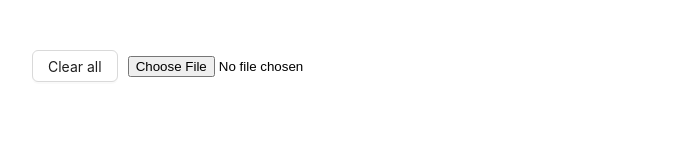
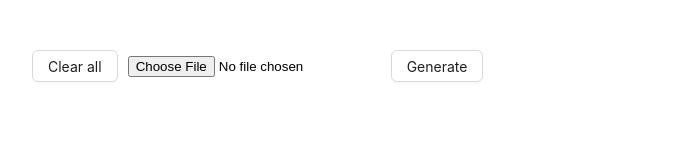
Before and after one commit to DaniilBenyash/CV-Helper, a React (Vite) app: page / in a window 1280 px wide. Shown: the top 160 px of the page, without its empty margins (18-713 px from the left). Built offline with nearby package versions, Linux system fonts and the light colour scheme.

Commit message:
feat: implement docx document generating

```diff
--- a/package.json
+++ b/package.json
@@ -13,17 +13,23 @@
   },
   "dependencies": {
     "@ant-design/icons": "^5.3.3",
+    "angular-expressions": "^1.2.1",
     "antd": "^5.14.2",
     "dayjs": "^1.11.10",
+    "docxtemplater": "^3.46.0",
+    "file-saver": "^2.0.5",
     "formik": "^2.4.5",
     "mammoth": "^1.7.0",
     "mobx": "^6.12.0",
     "mobx-react-lite": "^4.0.6",
+    "pizzip": "^3.1.6",
     "react": "^18.2.0",
+    "react-doc-viewer": "^0.1.5",
     "react-dom": "^18.2.0",
     "styled-components": "^6.1.8"
   },
   "devDependencies": {
+    "@types/file-saver": "^2.0.7",
     "@types/node": "^20.11.25",
     "@types/react": "^18.2.56",
     "@types/react-dom": "^18.2.19",
--- a/src/abstraction/store/fields/index.ts
+++ b/src/abstraction/store/fields/index.ts
@@ -12,7 +12,7 @@ export type TechnologiesMap = {
   [index: string]: string;
 };
 
-type Technology = {
+export type Technology = {
   name: string;
   range: number;
   lastUsed: string;
--- /dev/null
+++ b/src/components/GenerateDocumentButton/GenerateDocumentButton.tsx
@@ -0,0 +1,56 @@
+import Docxtemplater from "docxtemplater";
+import PizZip, { LoadData } from "pizzip";
+import PizZipUtils from "pizzip/utils/index.js";
+import { saveAs } from "file-saver";
+import expressionParser from "docxtemplater/expressions";
+import { Button } from "antd";
+import { useStores } from "@/store/hooks/root-store-context";
+import { Technology } from "@/abstraction/store/fields";
+import { observer } from "mobx-react-lite";
+import { getDataForDocumentGenerating } from "./utils";
+import { convertMonthsToYears } from "@/utils/convertMonthsToYears";
+
+function loadFile(url: string, callback: (err: Error, data: string) => void) {
+  PizZipUtils.getBinaryContent(url, callback);
+}
+
+export const GenerateDocumentButton = observer(() => {
+  const {
+    projects: { table },
+  } = useStores();
+
+  const generateDocument = () => {
+    const dataForGenerating = getDataForDocumentGenerating(table);
+
+    loadFile("/tableTemplate.docx", function (error: Error, content: LoadData) {
+      if (error) {
+        throw error;
+      }
+
+      const zip = new PizZip(content);
+      const doc = new Docxtemplater(zip, {
+        paragraphLoop: true,
+        linebreaks: true,
+        parser: expressionParser,
+      });
+      doc.render({
+        getNames: (scope: { technologies: Technology[] }) =>
+          scope.technologies.reduce((acc, item) => acc + item.name + "\n", ""),
+        getRanges: (scope: { technologies: Technology[] }) =>
+          scope.technologies.reduce(
+            (acc, item) => acc + convertMonthsToYears(item.range) + "\n",
+            "",
+          ),
+        getLastUsed: (scope: { technologies: Technology[] }) =>
+          scope.technologies.reduce((acc, item) => acc + item.lastUsed + "\n", ""),
+        ...dataForGenerating,
+      });
+      const out = doc.getZip().generate({
+        type: "blob",
+        mimeType: "application/vnd.openxmlformats-officedocument.wordprocessingml.document",
+      }); //Output the document using Data-URI
+      saveAs(out, "cv.docx");
+    });
+  };
+  return <Button onClick={generateDocument}>Generate</Button>;
+});
--- /dev/null
+++ b/src/components/GenerateDocumentButton/index.ts
@@ -0,0 +1 @@
+export { GenerateDocumentButton } from "./GenerateDocumentButton";
--- /dev/null
+++ b/src/components/GenerateDocumentButton/utils/index.ts
@@ -0,0 +1,18 @@
+import { TechnologiesTableData, Technology } from "@/abstraction/store/fields";
+import { capitalize } from "@/utils/capitalize";
+
+type DataForGenerating = { sections: { section: string; technologies: Technology[] }[] };
+
+export const getDataForDocumentGenerating = (table: TechnologiesTableData) => {
+  return Object.entries(table).reduce(
+    (acc: DataForGenerating, item) => {
+      const section = capitalize(item[0]);
+      acc.sections.push({
+        section,
+        technologies: item[1],
+      });
+      return acc;
+    },
+    { sections: [] },
+  );
+};
--- a/src/modules/MainPage/MainPage.tsx
+++ b/src/modules/MainPage/MainPage.tsx
@@ -3,6 +3,7 @@ import { Flex } from "./styles";
 import { ListProjects } from "@/components/ListProjects/ListProjects";
 import { Table } from "@/components/Table/Table";
 import { ReloadPageButton } from "@/components/ReloadPageButton";
+import { GenerateDocumentButton } from "@/components/GenerateDocumentButton";
 
 export const MainPage = () => {
   return (
@@ -10,6 +11,7 @@ export const MainPage = () => {
       <Flex gap={10} align="center">
         <ReloadPageButton />
         <DocumentInput />
+        <GenerateDocumentButton />
       </Flex>
       <Flex gap={100} justify="start">
         <ListProjects />
```
Also changed, not shown: 2 other files (tests, documents, lock files or other folders).
